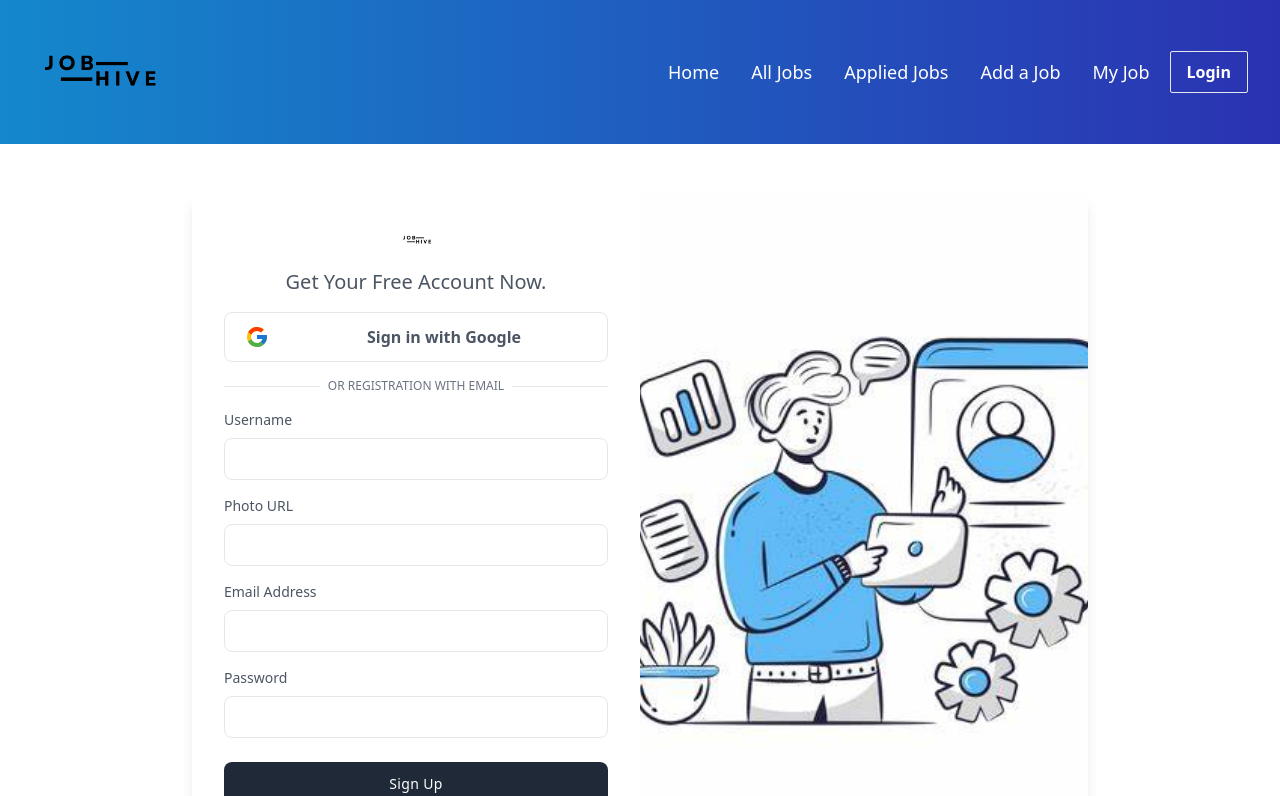
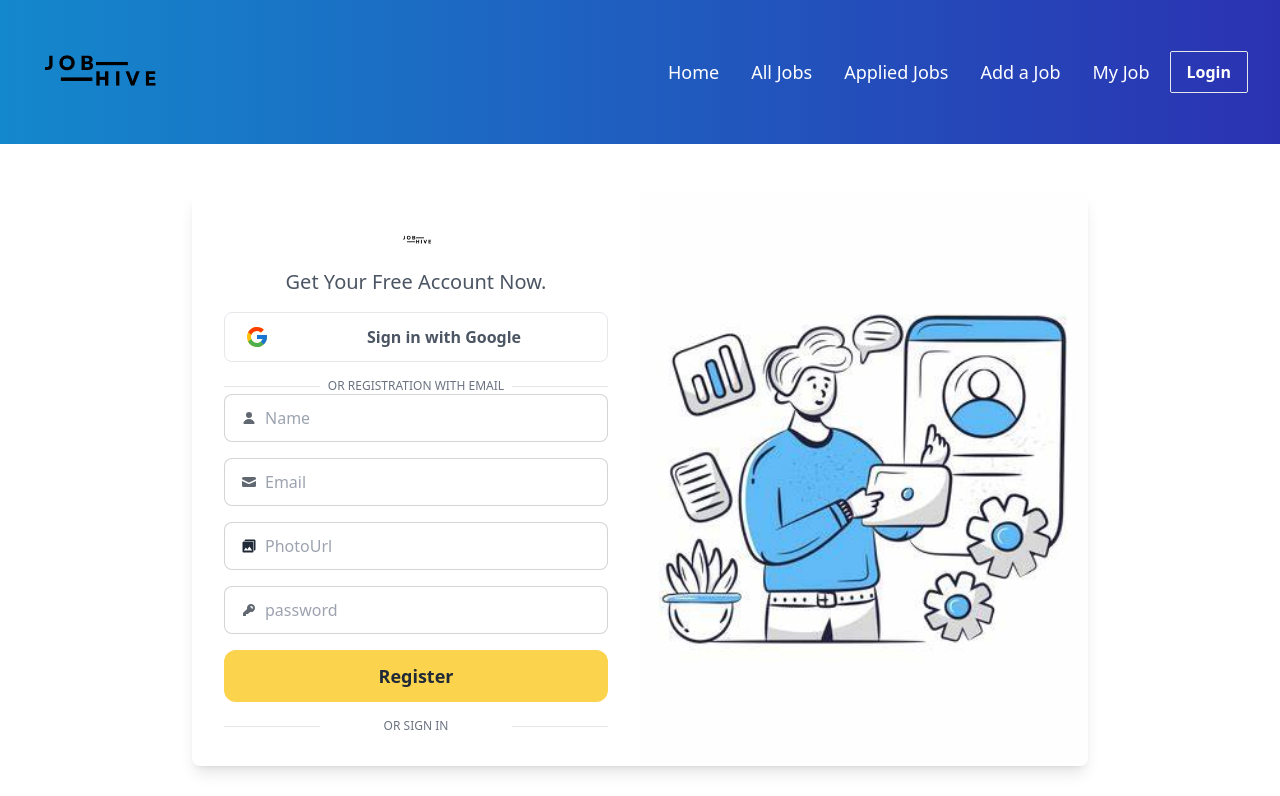
Before and after one commit to mdYeasin2001/hire-vibe-client, a React (Vite) app: page /registration in a window 1280 px wide. Shown: the top 796 px of the page. Built offline with nearby package versions, Linux system fonts and the light colour scheme; no server answers.

Commit message:
added registration func

```diff
--- a/package.json
+++ b/package.json
@@ -16,7 +16,10 @@
     "prop-types": "^15.8.1",
     "react": "^18.2.0",
     "react-dom": "^18.2.0",
+    "react-hook-form": "^7.51.4",
+    "react-icons": "^5.2.1",
     "react-router-dom": "^6.23.1",
+    "react-toastify": "^10.0.5",
     "sort-by": "^1.2.0",
     "swiper": "^11.1.1"
   },
--- /dev/null
+++ b/src/firebase/Firebase.config.js
@@ -0,0 +1,20 @@
+// Import the functions you need from the SDKs you need
+import { initializeApp } from "firebase/app";
+import { getAuth } from "firebase/auth";
+// TODO: Add SDKs for Firebase products that you want to use
+// https://firebase.google.com/docs/web/setup#available-libraries
+
+// Your web app's Firebase configuration
+const firebaseConfig = {
+    apiKey: import.meta.env.VITE_APIKEY,
+    authDomain: import.meta.env.VITE_AUTHDOMAIN,
+    projectId: import.meta.env.VITE_PROJECTID,
+    storageBucket: import.meta.env.VITE_STORAGEBUCKET,
+    messagingSenderId: import.meta.env.VITE_MESSAGINGSENDERID,
+    appId: import.meta.env.VITE_APPID
+};
+
+// Initialize Firebase
+const app = initializeApp(firebaseConfig);
+const auth = getAuth(app);
+export default auth;
--- a/src/main.jsx
+++ b/src/main.jsx
@@ -3,9 +3,12 @@
 import './index.css'
 import { RouterProvider } from 'react-router-dom'
 import router from './routes/Router.jsx'
+import FirebaseProvider from './provider/FirebaseProvider.jsx'
 
 ReactDOM.createRoot(document.getElementById('root')).render(
   <React.StrictMode>
-    <RouterProvider router={router} />
+    <FirebaseProvider>
+      <RouterProvider router={router} />
+    </FirebaseProvider>
   </React.StrictMode>,
 )
--- a/src/pages/Authentication/Registration.jsx
+++ b/src/pages/Authentication/Registration.jsx
@@ -1,7 +1,51 @@
 import { Link } from "react-router-dom";
 import logo from '../../assets/Logo.png';
 import regImg from '../../assets/reg.jpg'
+import { useContext, useState } from "react";
+import { useForm } from "react-hook-form";
+import { ToastContainer, toast } from "react-toastify";
+import 'react-toastify/dist/ReactToastify.css';
+import { IoMdPhotos } from "react-icons/io";
+import { AuthContext } from "../../provider/FirebaseProvider";
 const Registration = () => {
+
+    const [error, setError] = useState('')
+    const {createUser} = useContext(AuthContext)
+
+    const {
+        register,
+        handleSubmit,
+        formState: { errors },
+    } = useForm()
+
+    const onSubmit = (data) => {
+        const { fullName, email, image, password } = data
+
+        if (password.length < 6) {
+            setError('Password should be at least 6 characters or longer');
+        }
+        else if (!/[A-Z]/.test(password)) {
+            setError('Must have an Uppercase letter in the password');
+            return
+        }
+        else if (!/[a-z]/.test(password)) {
+            setError('Must have a Lowercase letter in the password')
+            return
+        }
+
+        setError('')
+
+        //creating user
+        createUser(email,password)
+        .then(()=>{
+            toast.success('Registration Successful');
+        })
+        .catch(()=>{
+            setError("email already in use")
+        })
+    }
+
+
     return (
         <div className='flex justify-center items-center my-12'>
             <div className='flex w-full max-w-sm mx-auto overflow-hidden bg-white rounded-lg shadow-lg  lg:max-w-4xl '>
@@ -52,79 +96,52 @@
 
                         <span className='w-1/5 border-b dark:border-gray-400 lg:w-1/4'></span>
                     </div>
-          <form>
-            <div className='mt-4'>
-              <label
-                className='block mb-2 text-sm font-medium text-gray-600 '
-                htmlFor='name'
-              >
-                Username
+                    <form onSubmit={handleSubmit(onSubmit)} className="space-y-4">
+                        <div>
+                            <label className="input input-bordered flex items-center gap-2">
+                                <svg xmlns="http://www.w3.org/2000/svg" viewBox="0 0 16 16" fill="currentColor" className="w-4 h-4 opacity-70"><path d="M8 8a3 3 0 1 0 0-6 3 3 0 0 0 0 6ZM12.735 14c.618 0 1.093-.561.872-1.139a6.002 6.002 0 0 0-11.215 0c-.22.578.254 1.139.872 1.139h9.47Z" /></svg>
+                                <input type="text"
+                                    {...register("fullName", { required: true })}
+                                    className="grow" placeholder="Name" />
                             </label>
-              <input
-                id='name'
-                autoComplete='name'
-                name='name'
-                className='block w-full px-4 py-2 text-gray-700 bg-white border rounded-lg    focus:border-blue-400 focus:ring-opacity-40  focus:outline-none focus:ring focus:ring-blue-300'
-                type='text'
-              />
+                            {errors.fullName && <span className="text-red-600">This field is required</span>}
                         </div>
-            <div className='mt-4'>
-              <label
-                className='block mb-2 text-sm font-medium text-gray-600 '
-                htmlFor='photo'
-              >
-                Photo URL
+                        <div>
+                            <label className="input input-bordered flex items-center gap-2">
+                                <svg xmlns="http://www.w3.org/2000/svg" viewBox="0 0 16 16" fill="currentColor" className="w-4 h-4 opacity-70"><path d="M2.5 3A1.5 1.5 0 0 0 1 4.5v.793c.026.009.051.02.076.032L7.674 8.51c.206.1.446.1.652 0l6.598-3.185A.755.755 0 0 1 15 5.293V4.5A1.5 1.5 0 0 0 13.5 3h-11Z" /><path d="M15 6.954 8.978 9.86a2.25 2.25 0 0 1-1.956 0L1 6.954V11.5A1.5 1.5 0 0 0 2.5 13h11a1.5 1.5 0 0 0 1.5-1.5V6.954Z" /></svg>
+                                <input type="email"
+                                    {...register("email", { required: true })}
+                                    className="grow" placeholder="Email" />
                             </label>
-              <input
-                id='photo'
-                autoComplete='photo'
-                name='photo'
-                className='block w-full px-4 py-2 text-gray-700 bg-white border rounded-lg    focus:border-blue-400 focus:ring-opacity-40  focus:outline-none focus:ring focus:ring-blue-300'
-                type='text'
-              />
+                            {errors.email && <span className="text-red-600">This field is required</span>}
                         </div>
-            <div className='mt-4'>
-              <label
-                className='block mb-2 text-sm font-medium text-gray-600 '
-                htmlFor='LoggingEmailAddress'
-              >
-                Email Address
+                        <div>
+                            <label className="input input-bordered flex items-center gap-2">
+                                <IoMdPhotos></IoMdPhotos>
+                                <input type="text"
+                                    {...register("image", { required: true })}
+                                    className="grow" placeholder="PhotoUrl" />
                             </label>
-              <input
-                id='LoggingEmailAddress'
-                autoComplete='email'
-                name='email'
-                className='block w-full px-4 py-2 text-gray-700 bg-white border rounded-lg    focus:border-blue-400 focus:ring-opacity-40  focus:outline-none focus:ring focus:ring-blue-300'
-                type='email'
-              />
+                            {errors.image && <span className="text-red-600">This field is required</span>}
                         </div>
+                        <div>
+                            <label className="input input-bordered flex items-center gap-2">
+                                <svg xmlns="http://www.w3.org/2000/svg" viewBox="0 0 16 16" fill="currentColor" className="w-4 h-4 opacity-70"><path fillRule="evenodd" d="M14 6a4 4 0 0 1-4.899 3.899l-1.955 1.955a.5.5 0 0 1-.353.146H5v1.5a.5.5 0 0 1-.5.5h-2a.5.5 0 0 1-.5-.5v-2.293a.5.5 0 0 1 .146-.353l3.955-3.955A4 4 0 1 1 14 6Zm-4-2a.75.75 0 0 0 0 1.5.5.5 0 0 1 .5.5.75.75 0 0 0 1.5 0 2 2 0 0 0-2-2Z" clipRule="evenodd" /></svg>
+                                <input type="password"
+                                    {...register("password", { required: true })}
+                                    placeholder="password"
+                                    className="grow" />
+                            </label>
+                            {errors.password && <span className="text-red-600">This field is required</span>}
+                        </div>
+                        {
+                            error && <p className="text-red-600 text-center mb-2">{error}</p>
+                        }
+                        <div>
 
-            <div className='mt-4'>
-              <div className='flex justify-between'>
-                <label
-                  className='block mb-2 text-sm font-medium text-gray-600 '
-                  htmlFor='loggingPassword'
-                >
-                  Password
-                </label>
+                            <input type="submit" value="Register" className="text-lg font-semibold text-center w-full bg-amber-300 py-3 rounded-xl hover:bg-amber-200" />
                         </div>
-
-              <input
-                id='loggingPassword'
-                autoComplete='current-password'
-                name='password'
-                className='block w-full px-4 py-2 text-gray-700 bg-white border rounded-lg    focus:border-blue-400 focus:ring-opacity-40  focus:outline-none focus:ring focus:ring-blue-300'
-                type='password'
-              />
-            </div>
-            <div className='mt-6'>
-              <button
-                type='submit'
-                className='w-full px-6 py-3 text-sm font-medium tracking-wide text-white capitalize transition-colors duration-300 transform bg-gray-800 rounded-lg hover:bg-gray-700 focus:outline-none focus:ring focus:ring-gray-300 focus:ring-opacity-50'
-              >
-                Sign Up
-              </button>
-            </div>
+                        <ToastContainer></ToastContainer>
                     </form>
 
                     <div className='flex items-center justify-between mt-4'>
--- /dev/null
+++ b/src/provider/FirebaseProvider.jsx
@@ -0,0 +1,35 @@
+import { createContext, useState } from "react";
+import PropTypes from 'prop-types';
+import { createUserWithEmailAndPassword } from "firebase/auth";
+import auth from "../firebase/Firebase.config";
+
+export const AuthContext = createContext(null);
+
+const FirebaseProvider = ({children}) => {
+
+    const [user,setUser] = useState(null)
+
+
+    //creating user
+    const createUser = (email,password)=>{
+        return createUserWithEmailAndPassword(auth,email,password)
+    }
+
+    //update a User
+
+
+    const allValues = {
+        user,
+        createUser
+    }
+
+    return (
+        <AuthContext.Provider value={allValues}>
+            {children}
+        </AuthContext.Provider>
+    );
+};
+FirebaseProvider.propTypes = {
+    children: PropTypes.node
+}
+export default FirebaseProvider;
```
Also changed, not shown: 1 other file (tests, documents, lock files or other folders). Lines whose indentation alone changed are shown as unchanged.
